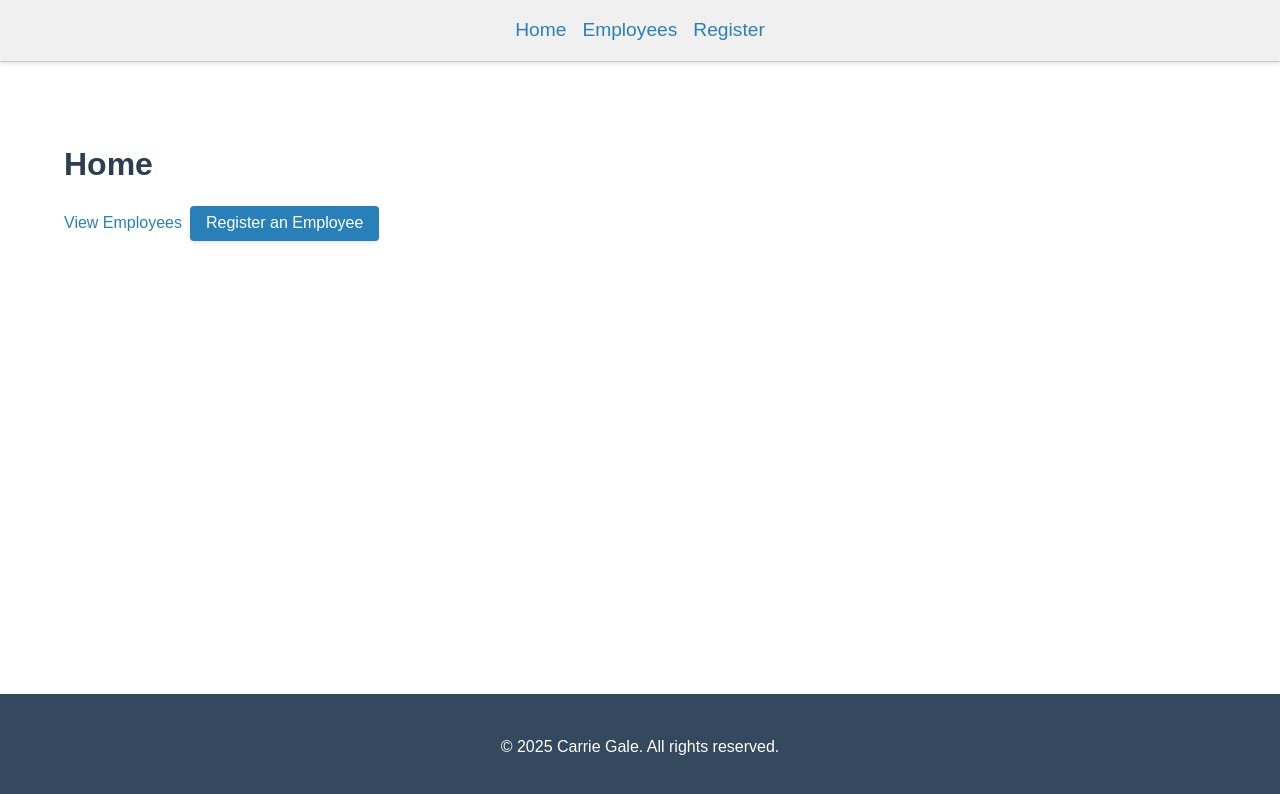
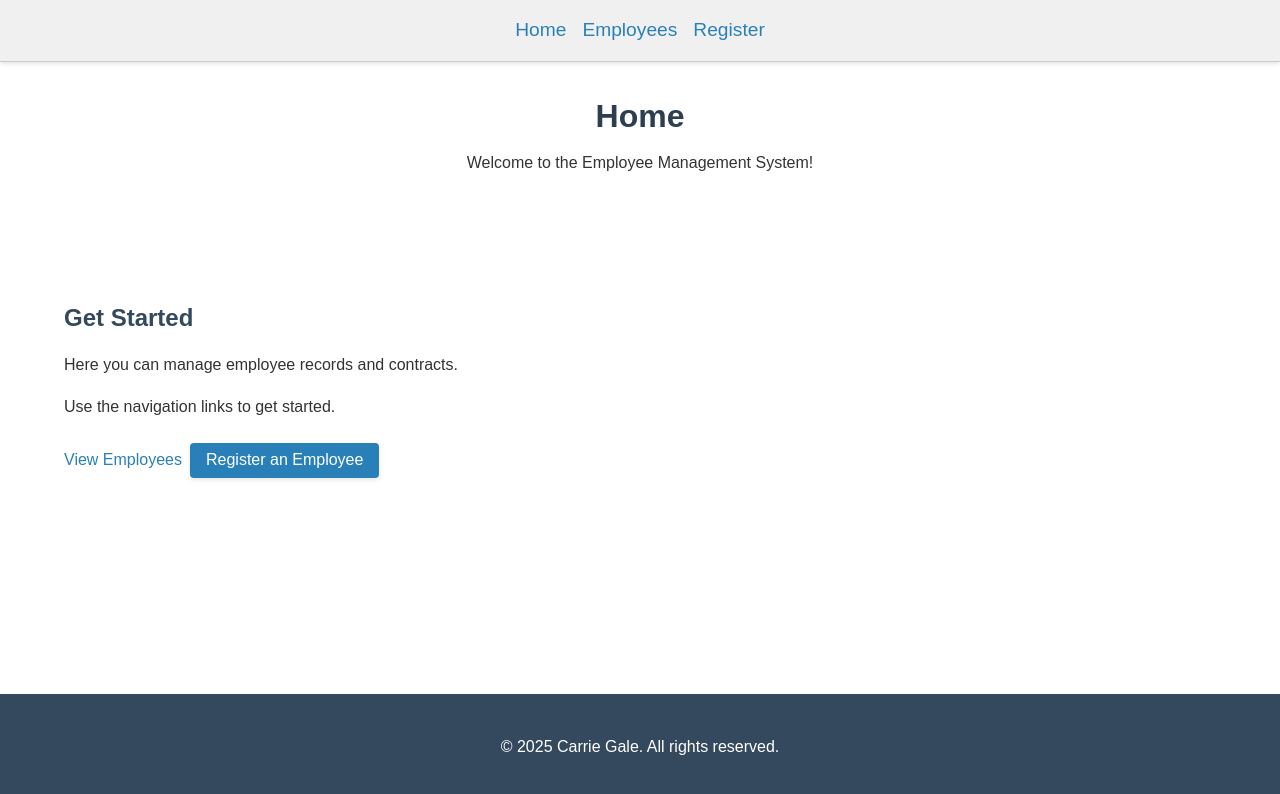
Before and after one commit to carriegale2710/employee-creator, a React (Vite) app in the folder front-end/: page / in a window 1280 px wide. Shown: the top 794 px of the page. Built offline with nearby package versions, Linux system fonts and the light colour scheme; no server answers.

Commit message:
feat: enhance page layouts with headers and main sections for better structure and readability

```diff
--- a/front-end/src/App.scss
+++ b/front-end/src/App.scss
@@ -45,8 +45,7 @@ nav {
 }
 
 header {
-  background-color: #2c3e50;
-  color: white;
+  margin-bottom: 0.5rem;
   padding: 1rem;
   text-align: center;
 }
@@ -77,8 +76,9 @@ footer {
   main {
     padding: 4rem;
   }
-  header,
+
   footer {
-    padding: 1.5rem;
+    padding-top: 1.5rem;
+    padding-bottom: 1.5rem;
   }
 }
--- a/front-end/src/App.tsx
+++ b/front-end/src/App.tsx
@@ -10,9 +10,9 @@ import CreateContract from "./pages/CreateContract";
 
 function App() {
   return (
-    <BrowserRouter>
-      <NavBar />
-      <main>
+    <>
+      <BrowserRouter>
+        <NavBar />
         <Routes>
           <Route path="/" element={<Home />} />
           <Route path="/employees" element={<ListPage />} />
@@ -25,11 +25,11 @@ function App() {
           />
           <Route path="/*" element={<NotFoundPage />} />
         </Routes>
-      </main>
+      </BrowserRouter>
       <footer>
         <p>&copy; 2025 Carrie Gale. All rights reserved.</p>
       </footer>
-    </BrowserRouter>
+    </>
   );
 }
 
--- a/front-end/src/containers/ContractForm/ContractForm.tsx
+++ b/front-end/src/containers/ContractForm/ContractForm.tsx
@@ -20,7 +20,7 @@ const ContractForm = ({ prevContract }: ContractFormProps) => {
     formState: { errors, isSubmitting },
   } = useForm<CreateContractDTO>();
 
-  console.log("Errors:", errors); // Add this to see if validation is blocking submit
+  // console.log("Errors:", errors); // Add this to see if validation is blocking submit
 
   const [usingTemplate, setUsingTemplate] = useState(false);
 
--- a/front-end/src/pages/CreateContract.tsx
+++ b/front-end/src/pages/CreateContract.tsx
@@ -4,8 +4,15 @@ import { contract1 } from "../services/mockContracts";
 const CreateContract = () => {
   return (
     <>
-      <h1>New Contract</h1>
-      <ContractForm prevContract={contract1} />
+      <header>
+        <h1>New Contract</h1>
+        <p>
+          Fill out the form below to create a new contract for the employee.
+        </p>
+      </header>
+      <main>
+        <ContractForm prevContract={contract1} />
+      </main>
     </>
   );
 };
--- a/front-end/src/pages/CreatePage.tsx
+++ b/front-end/src/pages/CreatePage.tsx
@@ -2,8 +2,13 @@ import Form from "../containers/Form/Form";
 const CreatePage = () => {
   return (
     <>
-      <h1>Register Employee</h1>
-      <Form />
+      <header>
+        <h1>Register Employee</h1>
+        <p>Fill out the form below to register a new employee.</p>
+      </header>
+      <main>
+        <Form />
+      </main>
     </>
   );
 };
--- a/front-end/src/pages/EditPage.tsx
+++ b/front-end/src/pages/EditPage.tsx
@@ -7,8 +7,13 @@ import { employee1 } from "../services/mockEmployees";
 const EditPage = () => {
   return (
     <>
-      <h1>Edit Employee</h1>
-      <Form prefilled={employee1} />
+      <header>
+        <h1>Edit Employee</h1>
+        <p>Fill out the form below to edit the employee details.</p>
+      </header>
+      <main>
+        <Form prefilled={employee1} />
+      </main>
     </>
   );
 };
--- a/front-end/src/pages/Home.tsx
+++ b/front-end/src/pages/Home.tsx
@@ -4,11 +4,19 @@ import Button from "../components/Button/Button";
 const Home = () => {
   return (
     <>
-      <h1>Home</h1>
-      <NavLink to="/employees">View Employees</NavLink>
-      <NavLink to="/employees/new">
-        <Button>Register an Employee</Button>
-      </NavLink>
+      <header>
+        <h1>Home</h1>
+        <p>Welcome to the Employee Management System!</p>
+      </header>
+      <main>
+        <h2>Get Started</h2>
+        <p>Here you can manage employee records and contracts.</p>
+        <p>Use the navigation links to get started.</p>
+        <NavLink to="/employees">View Employees</NavLink>
+        <NavLink to="/employees/new">
+          <Button>Register an Employee</Button>
+        </NavLink>
+      </main>
     </>
   );
 };
--- a/front-end/src/pages/ListPage.tsx
+++ b/front-end/src/pages/ListPage.tsx
@@ -18,14 +18,16 @@ function ListPage() {
 
   return (
     <>
-      <h1>Employee List</h1>
-      <div className="intro">
-        <p>Click on "Edit" to see more about each employee.</p>
+      <header>
+        <h1>Employee List</h1>
+        <p>View and manage all employees.</p>
+      </header>
+      <main>
         <NavLink to="/employees/new">
           <Button>Add Employee</Button>
         </NavLink>
-      </div>
-      <List employees={employees} />
+        <List employees={employees} />
+      </main>
     </>
   );
 }
--- a/front-end/src/pages/NotFoundPage.tsx
+++ b/front-end/src/pages/NotFoundPage.tsx
@@ -4,7 +4,12 @@ const NotFoundPage: React.FC = () => {
   const location = useLocation();
   return (
     <>
-      <h1>Sorry, the page at {location.pathname} doesn't exist</h1>
+      <header>
+        <h1>404 Not Found</h1>
+      </header>
+      <main>
+        <p>Sorry, the page at {location.pathname} doesn't exist.</p>
+      </main>
     </>
   );
 };
```
